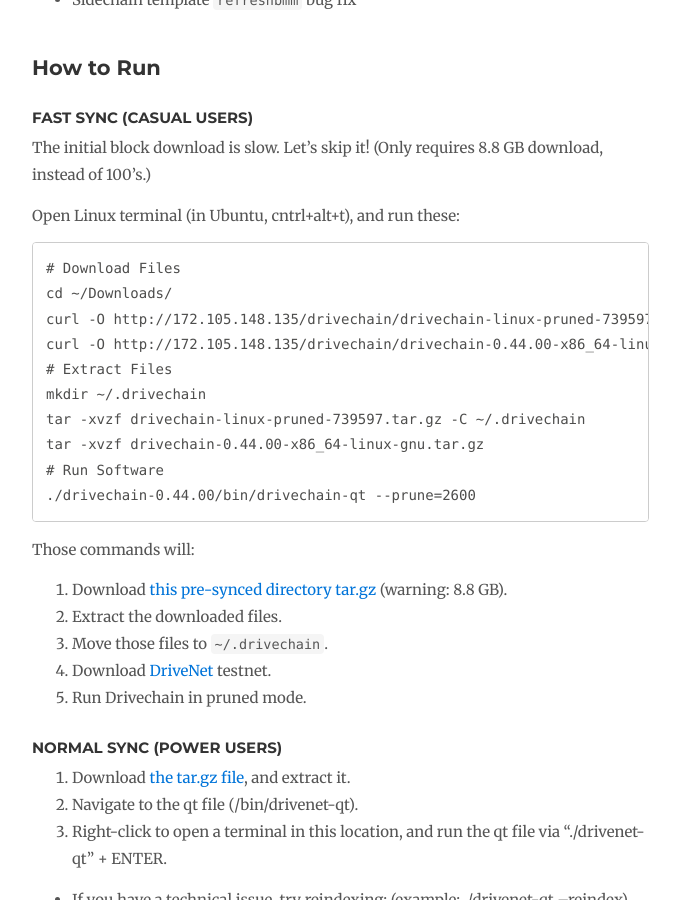
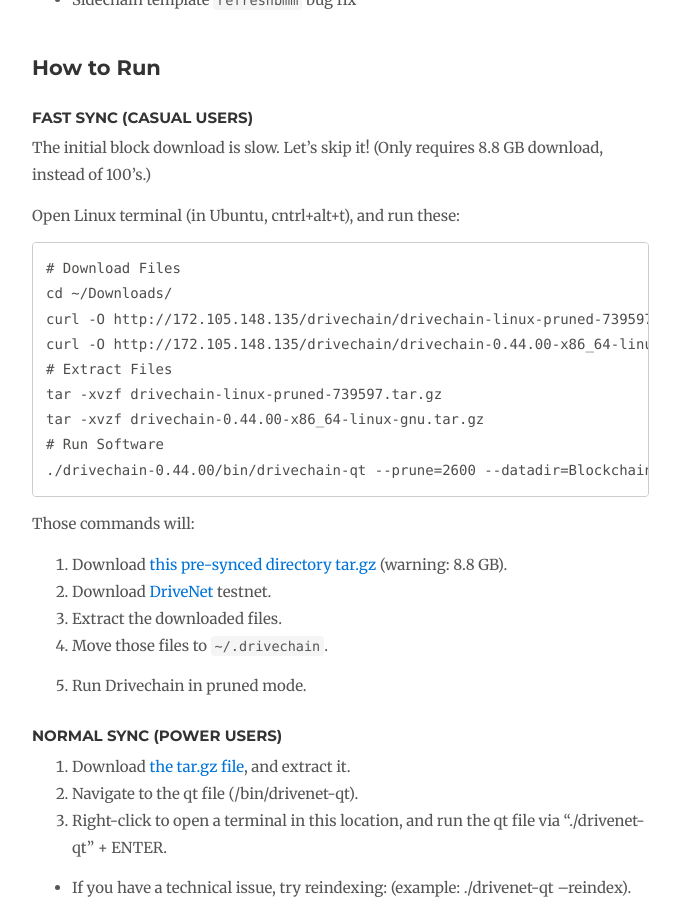
Before and after one commit to drivechain-project/drivechain.info, a Jekyll site: the page built from releases/index.md, in a window 1280 px wide and 900 px high, scrolled down 1391 px. Shown: the whole window, without its empty margins (138-818 px from the left). Built offline with Jekyll 4.4.1, drawn with Linux system fonts in a browser that asks for light colours; our own code applies the rules of GitHub Pages for plain Markdown files; comment, search, counter and statistics services are not loaded.

Commit message:
accommodate stubborn Blockchain folder

```diff
--- a/releases/index.md
+++ b/releases/index.md
@@ -87,11 +87,11 @@
     curl -O http://172.105.148.135/drivechain/drivechain-linux-pruned-739597.tar.gz
     curl -O http://172.105.148.135/drivechain/drivechain-0.44.00-x86_64-linux-gnu.tar.gz
     # Extract Files
-    mkdir ~/.drivechain
-    tar -xvzf drivechain-linux-pruned-739597.tar.gz -C ~/.drivechain
+    tar -xvzf drivechain-linux-pruned-739597.tar.gz
     tar -xvzf drivechain-0.44.00-x86_64-linux-gnu.tar.gz
     # Run Software
-    ./drivechain-0.44.00/bin/drivechain-qt --prune=2600
+    ./drivechain-0.44.00/bin/drivechain-qt --prune=2600 --datadir=Blockchain
+
 
 <!--
 REMINDER
```
Also changed, not shown: other parts of releases/index.md (+2 -1 lines).
